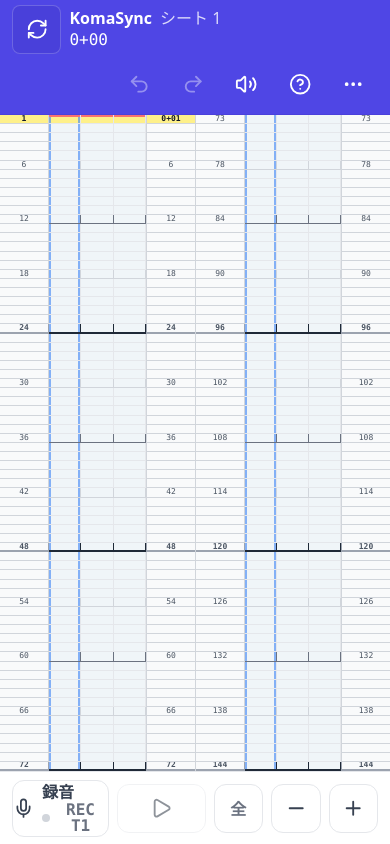
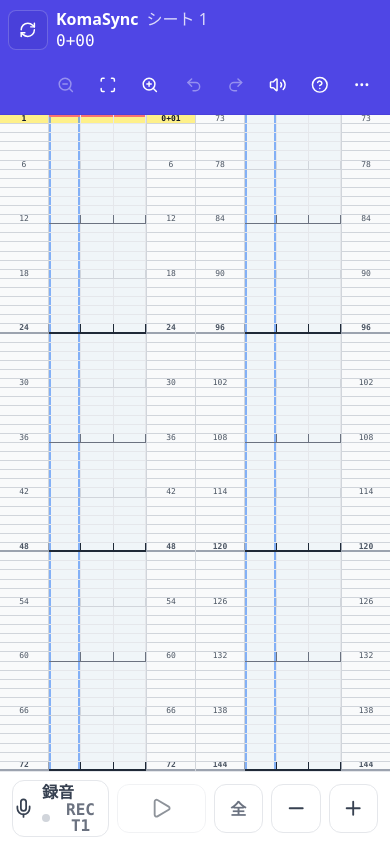
Before and after one commit to stechdrive/komasync, a React (Vite) app: page / in a window 390 px wide. Built offline with nearby package versions, Linux system fonts and the light colour scheme.

Commit message:
fix: show zoom controls on mobile

```diff
--- a/components/TopBar.tsx
+++ b/components/TopBar.tsx
@@ -77,8 +77,8 @@ export const TopBar: React.FC<TopBarProps> = ({
   };
 
   return (
-    <div className="safe-area-top h-full bg-indigo-600 text-white border-b border-indigo-700/40">
-      <div className="h-full px-3 py-1 sm:py-2 flex flex-wrap items-center gap-1 sm:flex-nowrap sm:gap-3">
+    <div className="safe-area-top topbar-compact h-full bg-indigo-600 text-white border-b border-indigo-700/40">
+      <div className="h-full px-2 sm:px-3 py-1 sm:py-2 flex flex-wrap items-center gap-1 sm:flex-nowrap sm:gap-3">
         <div className="flex items-center gap-2 min-w-0 flex-1 w-full sm:flex-none sm:w-auto">
           <button
             type="button"
@@ -111,8 +111,8 @@ export const TopBar: React.FC<TopBarProps> = ({
           </div>
         </div>
 
-        <div className="flex items-center gap-1 shrink-0 w-full justify-end sm:w-auto">
-          <div className="hidden sm:flex items-center gap-1 mr-1">
+        <div className="flex flex-nowrap items-center gap-0.5 sm:gap-1 shrink-0 w-full justify-end sm:w-auto">
+          <div className="flex items-center gap-0.5 sm:gap-1 mr-0.5 sm:mr-1">
             <button
               type="button"
               onClick={onZoomOut}
--- a/index.css
+++ b/index.css
@@ -39,6 +39,13 @@ body {
   }
 }
 
+@media (max-width: 640px) {
+  .topbar-compact {
+    --control-size: 2.5rem;
+    --control-icon: 1.1rem;
+  }
+}
+
 @media (max-width: 480px) {
   :root {
     --topbar-h: calc(var(--control-size) * 2 + 1rem + env(safe-area-inset-top));
```
